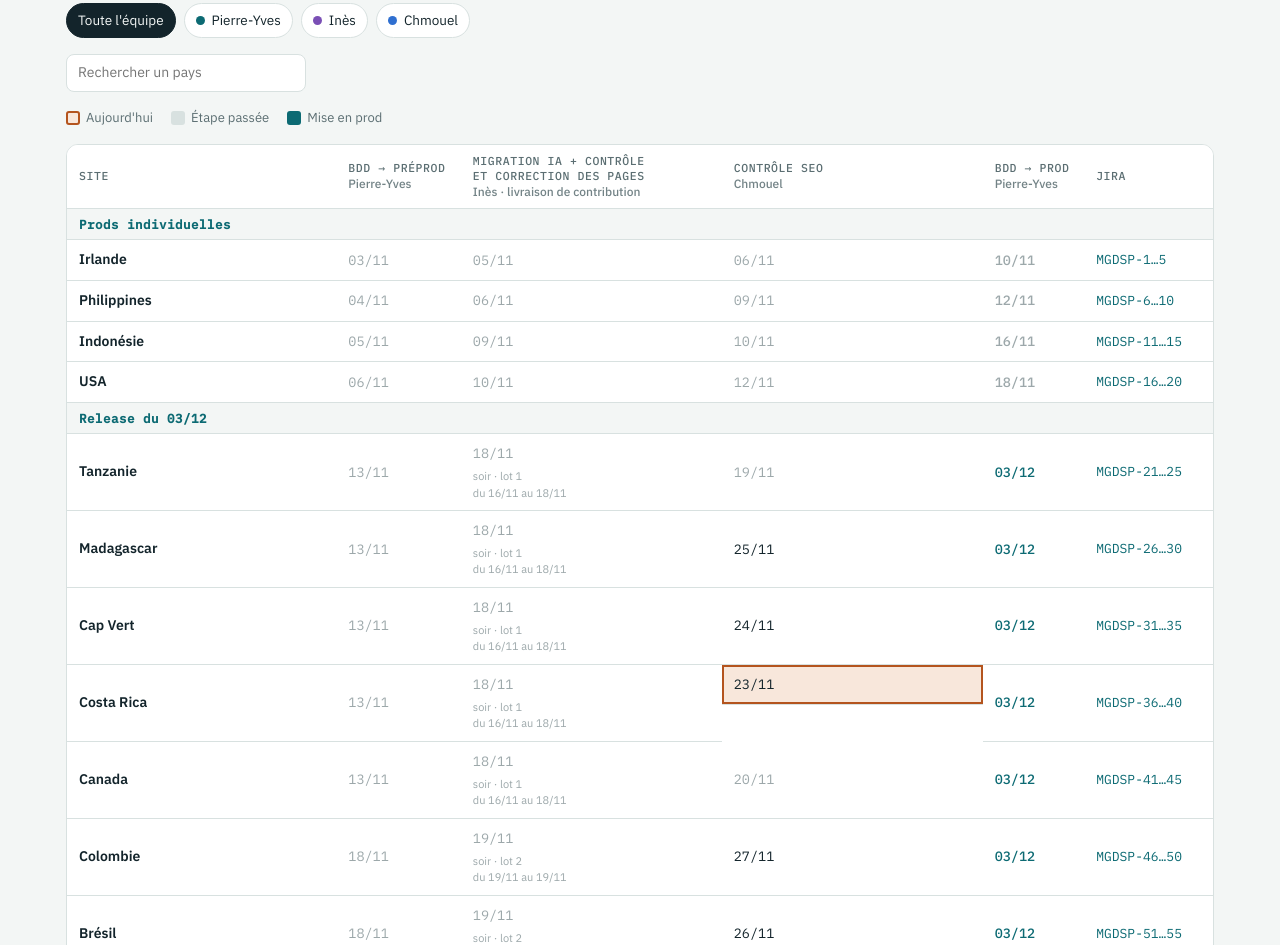
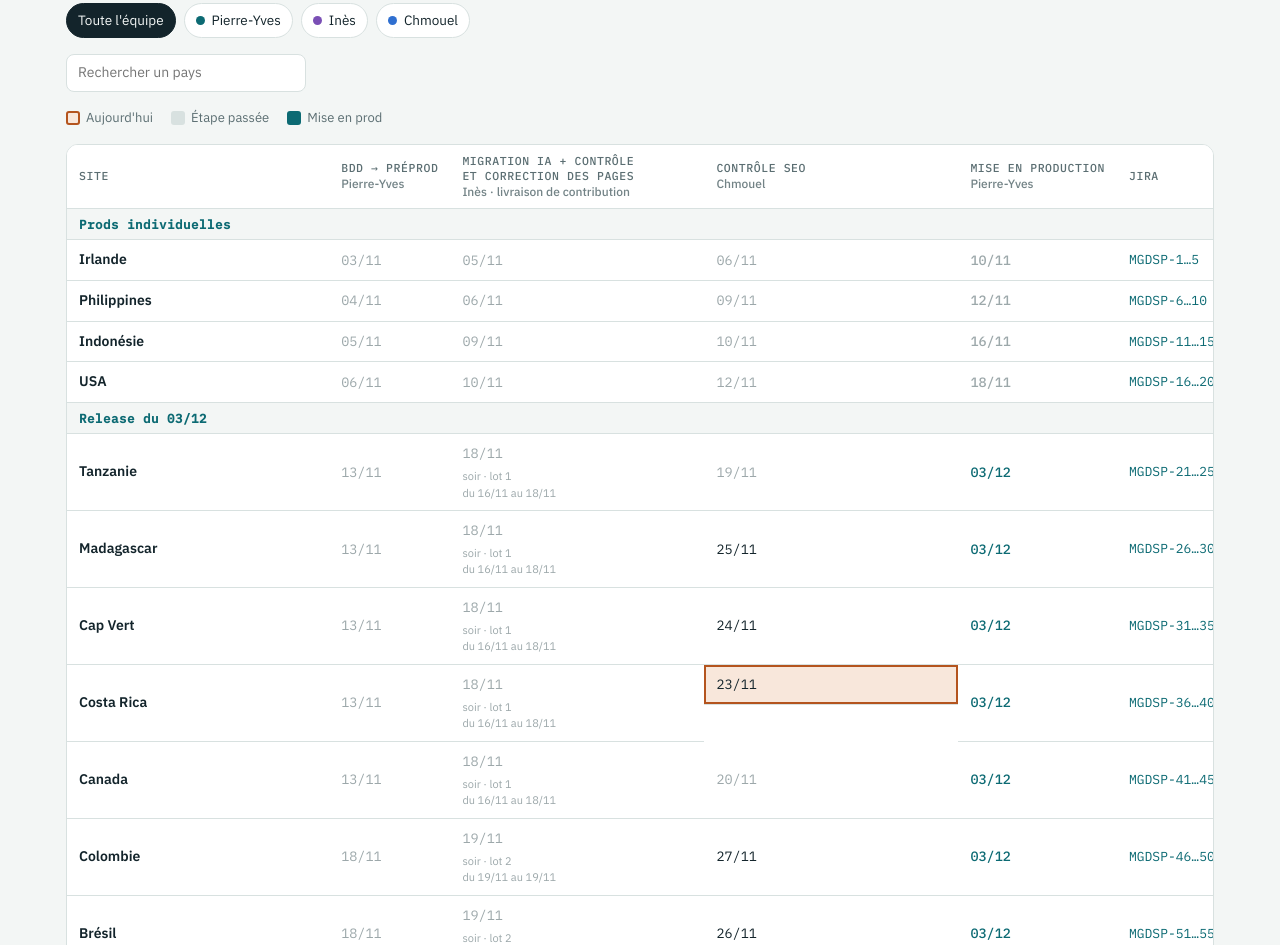
Before and after one commit to piwii/planning-migration-sites-pays, a plain HTML site: page index.html in a window 1280 px wide. Shown: the part 1005-1950 px from the top of the page. Drawn offline with nearby package versions, Linux system fonts and the light colour scheme.

Commit message:
Rename the production release column

```diff
--- a/index.html
+++ b/index.html
@@ -46,7 +46,7 @@
           <th>BDD → préprod<small>Pierre-Yves</small></th>
           <th>Migration IA + contrôle<br>et correction des pages<small>Inès · livraison de contribution</small></th>
           <th>Contrôle SEO<small>Chmouel</small></th>
-          <th>BDD → prod<small>Pierre-Yves</small></th>
+          <th>Mise en production<small>Pierre-Yves</small></th>
           <th>Jira</th>
         </tr></thead>
         <tbody id="rows"></tbody>
```
